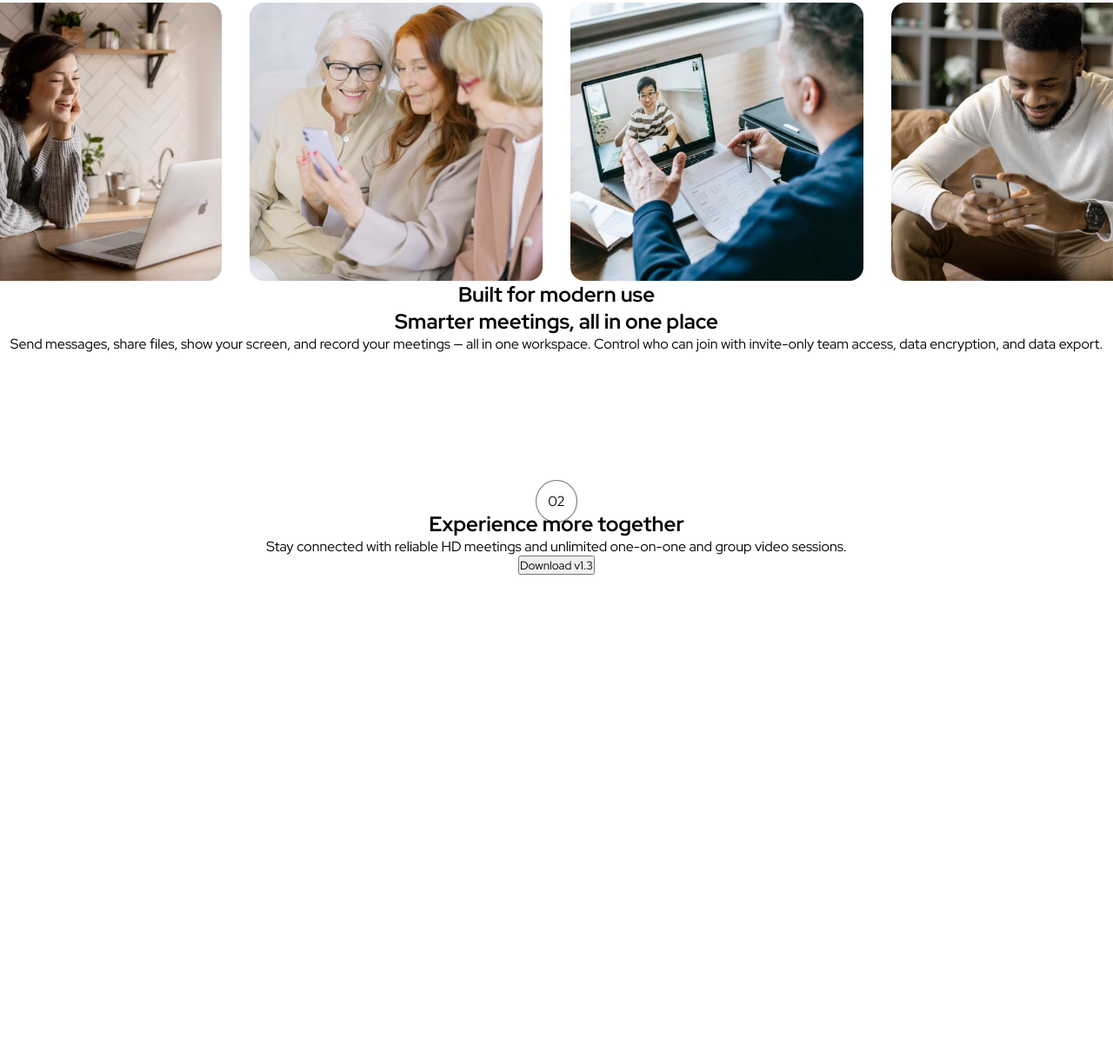
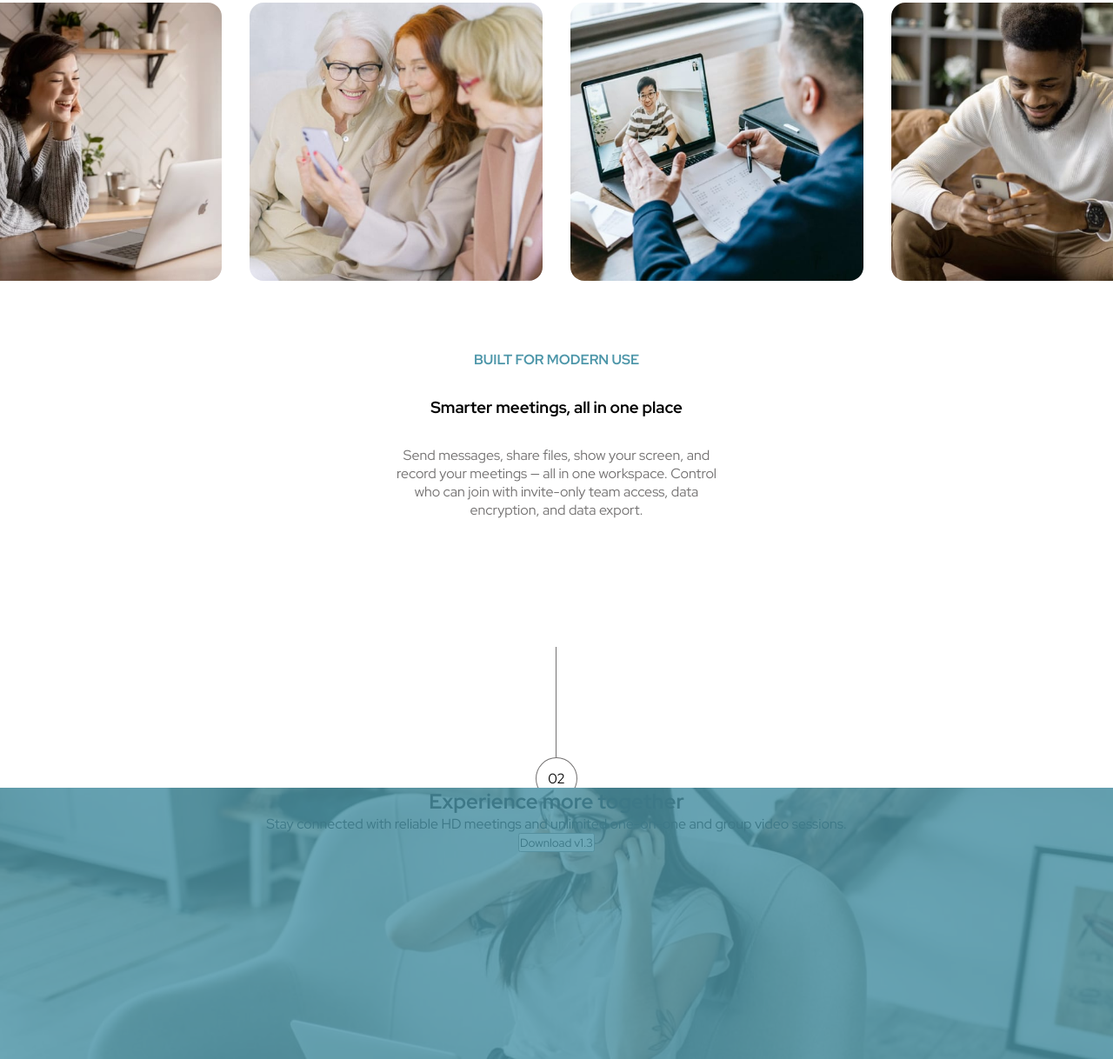
Before and after one commit to userMauro-code/meet-landing-page, a plain HTML site: page index.html in a window 1280 px wide. Shown: the part 833-2051 px from the top of the page at 87% size. Before the commit the page ends 1494 px from the top, so only its background shows below. Drawn offline with Linux system fonts and the light colour scheme.

Commit message:
commit desktop

```diff
--- a/index.html
+++ b/index.html
@@ -38,12 +38,15 @@
         <img src="./assets/desktop/image-men-in-meeting.jpg" alt="">
         <img src="./assets/desktop/image-man-texting.jpg" alt="">
       </div>
-      <h2>Built for modern use</h2>
-      <h2>Smarter meetings, all in one place</h2>
-      <p>Send messages, share files, show your screen, and record your meetings — all in one
-      workspace. Control who can join with invite-only team access, data encryption, and data export.</p>
+      <div class="box__built">
+        <h2 class="built__title">Built for modern use</h2>
+        <h3>Smarter meetings, all in one place</h3>
+        <p>Send messages, share files, show your screen, and record your meetings — all in one
+        workspace. Control who can join with invite-only team access, data encryption, and data export.</p>
+      </div>
       <div class="decoration__number">
-       <span>02</span>
+        <div class="line__div line2"></div>
+       <span class="span__2">02</span>
       </div>
     </div>
     <div class="footer__main">
--- a/style/style.css
+++ b/style/style.css
@@ -102,10 +102,65 @@ body {
     margin-top: 5em;
     display: flex;
     flex-direction: row;
+    justify-content: center;
     gap: 2em;
-    height: 20em;
+    width: 100%;
+}
+
+.main__principal .box__image {
+    margin-bottom: 5em;
 }
 
 .main__principal >  .box__image img {
     border-radius: 1em;
+    height: 20em;
 }
+
+.box__built {
+    width: 100%;
+   display: flex;
+    color: #747272;
+    flex-direction: column;
+    gap: 2em;
+    padding: 0 33em;
+}
+
+.box__built .built__title {
+    text-transform: uppercase;
+    color: #4D96A9;
+    font-size: 1em;
+}
+
+.box__built h3 {
+    color: #000;
+}
+
+.footer__main {
+    width: 100%;
+    height: 39vh;
+    position: relative;
+    background-image: url(../assets/desktop/image-footer.jpg);
+    background-size: cover;
+    background-repeat: no-repeat;
+    background-position: center;
+
+    z-index: 0;
+
+}
+
+.footer__main:before {
+    width: 100%;
+    height: 100%;
+    content: "";
+    position: absolute;
+    top: 0;
+    left: 0;
+    background-color: rgb(77, 150, 169, .8);
+    z-index: 1;
+}
+
+.line2 .span__2 {
+    position: absolute;
+    z-index: 10;
+    top: 5em
+}
```
